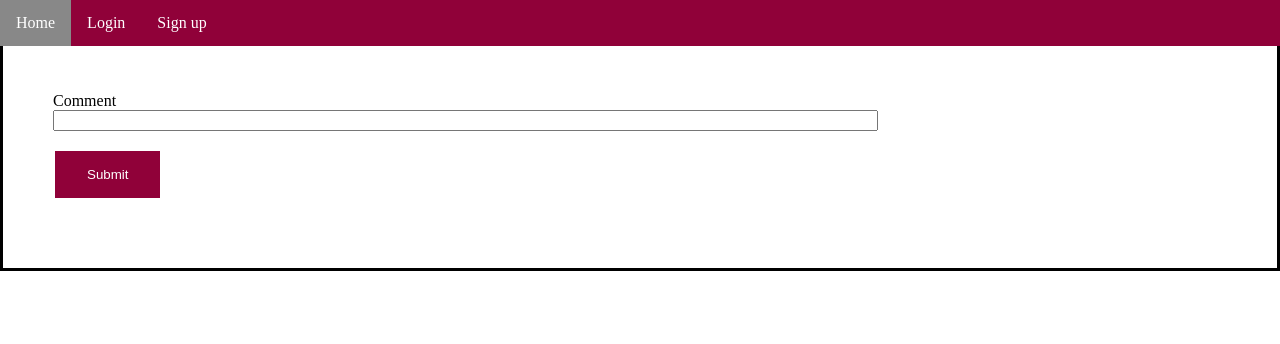
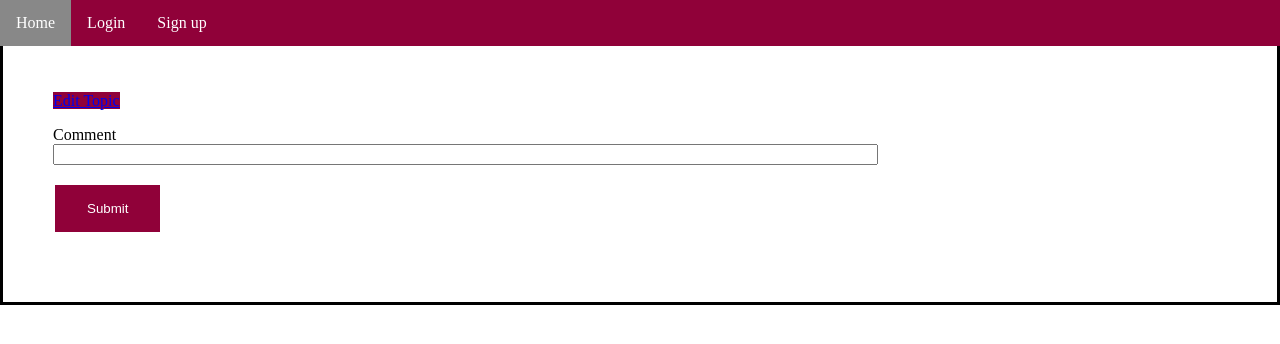
Before and after one commit to justinheff/munapp, a Flask app: page /post/1 in a window 1280 px wide. Shown: the top 344 px of the page. Run offline with Flask 2, Linux system fonts and the light colour scheme; data that the repository does not hold is empty; some libraries are stand-ins or nearby versions.

Commit message:
Editing topics added

```diff
--- a/munapp/app/DatabaseManager.py
+++ b/munapp/app/DatabaseManager.py
@@ -106,11 +106,20 @@ def getTopic(id):
 	topic = Topic.query.get(id)
 	return topic
 
+## Get specific comment from database
 def getComment(id):
 	comment = Comment.query.get(id)
 	return comment
 
+## Edit specific comment and commit to database
 def editComment(id,body):
-    comment = Comment.query.get(id)
+    comment = getComment(id)
     comment.body = body
     db.session.commit()
+
+## Edit specific topic and commit to database
+def editTopic(id,title,body):
+    topic= getTopic(id)
+    topic.title = title
+    topic.body = body
+    db.session.commit()
--- a/munapp/app/routes.py
+++ b/munapp/app/routes.py
@@ -94,3 +94,12 @@ def editComment(id):
         DatabaseManager.editComment(id=id,body=form.comment.data)
         return redirect(url_for('viewTopic',id=comment.topic_id))
     return render_template('edit_comment.html', title='Edit Comment',form=form,comment=comment)
+
+@app.route('/edit_topic/<id>', methods = ['GET', 'POST'])
+def editTopic(id):
+    form = TopicForm()
+    topic = DatabaseManager.getTopic(id)
+    if form.validate_on_submit():
+        DatabaseManager.editTopic(id=id,title=form.title.data, body=form.body.data)
+        return redirect(url_for('viewTopic',id=id))
+    return render_template('edit_topic.html', title='Edit Topic',form=form,topic=topic)
--- a/munapp/app/templates/post.html
+++ b/munapp/app/templates/post.html
@@ -5,6 +5,9 @@
 	<div style="padding:50px; border:solid" align="left">
 		<h1>{{ topic.title }}</h1>
 		<div><p>{{ topic.body }}</p></div>
+        {% if current_user.id == topic.user_id %}
+            <p><a class="active" href="{{ url_for('editTopic',id=topic.id )}}">Edit Topic</a></p>
+        {% endif %}
 
 		<form action="" method="post">
 			{{ form.csrf_token }}
@@ -20,7 +23,7 @@
             {% if comment.topic_id == topic.id %}
             	<p>USERNAME: {{ comment.author.username }}  COMMENT: {{ comment.body }}</p>
                 {% if current_user.id == comment.user_id %}
-                    <p><a class="active" href="{{ url_for('editComment',id=comment.id )}}">Edit</a></p>
+                    <p><a class="active" href="{{ url_for('editComment',id=comment.id )}}">Edit Comment</a></p>
                 {% endif %}
             {% endif %}
         {% endfor %}
```
Also changed, not shown: munapp/app/templates/edit_topic.html (added, +19 -0 lines).
